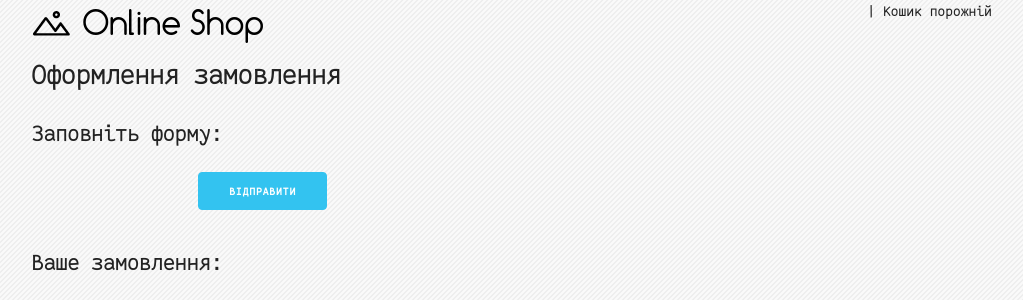
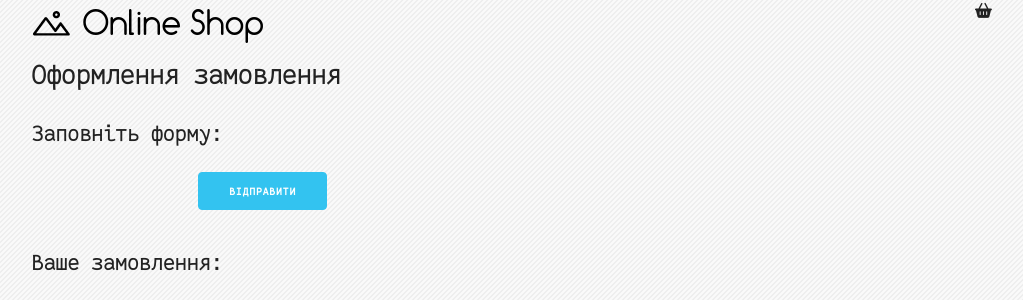
Before and after one commit to samitnuk/online_shop, a Django app: page /order/create/ in a window 1280 px wide. Shown: the top 300 px of the page, without its empty margins (128-1151 px from the left). Run offline with Django 3.2, Linux system fonts and the light colour scheme; parts of the project's set-up code (start-up, migrations or seed data) failed here and were passed over; some libraries are stand-ins or nearby versions.

Commit message:
Add Font Awesome

```diff
--- a/templates/base.html
+++ b/templates/base.html
@@ -11,7 +11,7 @@
   <link rel="stylesheet" href=https://cdnjs.cloudflare.com/ajax/libs/normalize/5.0.0/normalize.min.css />
   <link rel="stylesheet" href="{{ PORTAL_URL }}{% static 'css/skeleton.css' %}" />
   <link rel="stylesheet" href="{{ PORTAL_URL }}{% static 'css/main.css' %}" />
-  {% block extra_css %}{% endblock extra_css %}
+  {% block extra_css %}{% endblock %}
 </head>
 <body style="background-image: url({% static 'img/02.png' %});">
   <section class="container">
@@ -25,11 +25,12 @@
         <div class="cart u-pull-right">
           {% with total_items=cart|length %}
           {% if total_items > 0 %}
-            Ваш кошик: <a href="{% url 'cart:cart_detail' %}">
+          <i class="fa fa-shopping-basket" aria-hidden="true"></i>
+          <a href="{% url 'cart:cart_detail' %}">
           {{ total_items }} тов. {{ cart.get_total_price }} грн.
             </a>
           {% else %}
-            | Кошик порожній
+            <i class="fa fa-shopping-basket" aria-hidden="true"></i>
           {% endif %}
           {% endwith %}
         </div>
@@ -39,5 +40,7 @@
   <section class="container">
     {% block content %}{% endblock %}
   </section>
+  <script src="https://use.fontawesome.com/62626c0a50.js"></script>
+  {% block extra_js %}{% endblock %}
 </body>
 </html>
```
